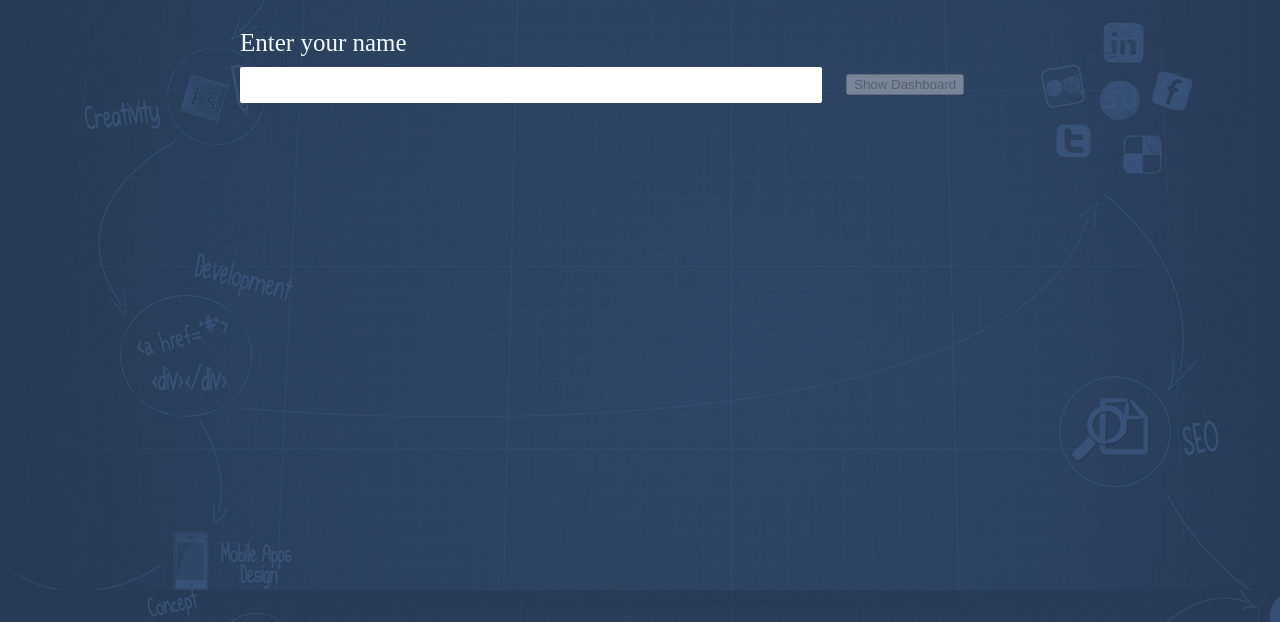
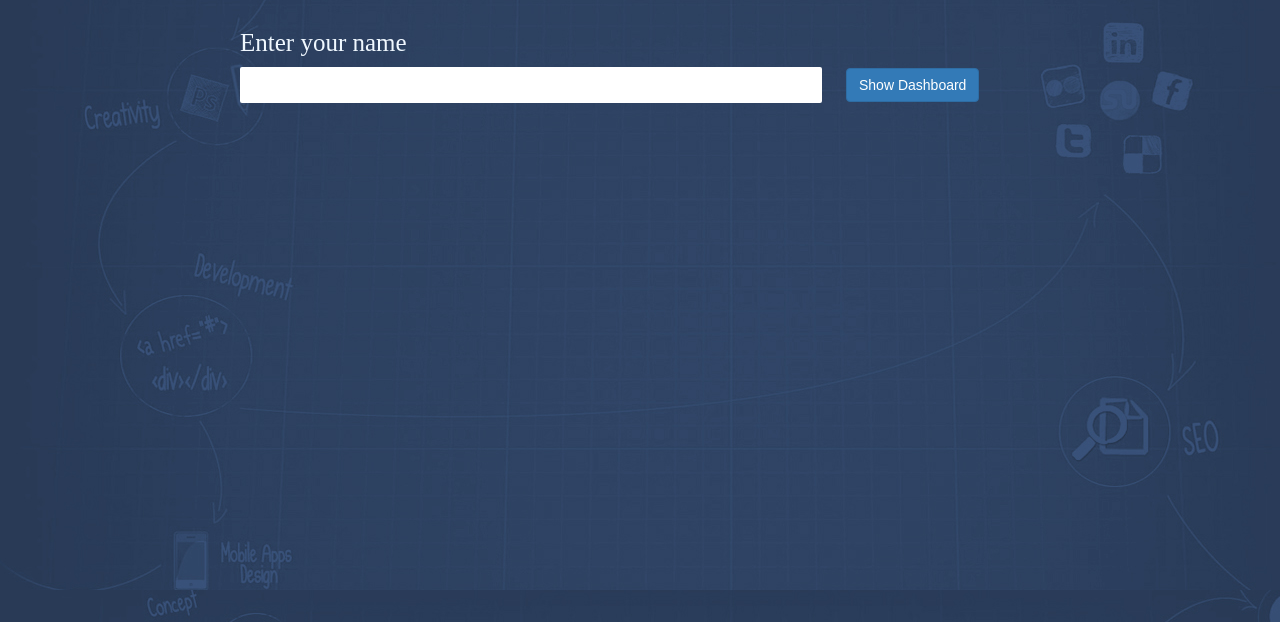
Before and after one commit to pvsvamsi/twitterDashboard, a plain HTML site: page index.html in a window 1280 px wide. Shown: the part 178-800 px from the top of the page. Drawn offline with Linux system fonts and the light colour scheme.

Commit message:
updated button css

```diff
--- a/app.css
+++ b/app.css
@@ -74,3 +74,26 @@ rect:hover {  fill:blue; }
 .container{
     margin-top: 100px;
 }
+
+
+.btn {
+    padding: 6px 12px;
+    margin-bottom: 0;
+    font-size: 14px;
+    font-weight: 400;
+    line-height: 1.42857143;
+    text-align: center;
+    vertical-align: middle;
+    cursor: pointer;
+    border: 1px solid transparent;
+    border-radius: 4px;
+    color: #fff;
+    background-color: #337ab7;
+    border-color: #2e6da4;
+}
+
+.btn:hover {
+    color: #fff;
+    background-color: #286090;
+    border-color: #204d74;
+}
```
